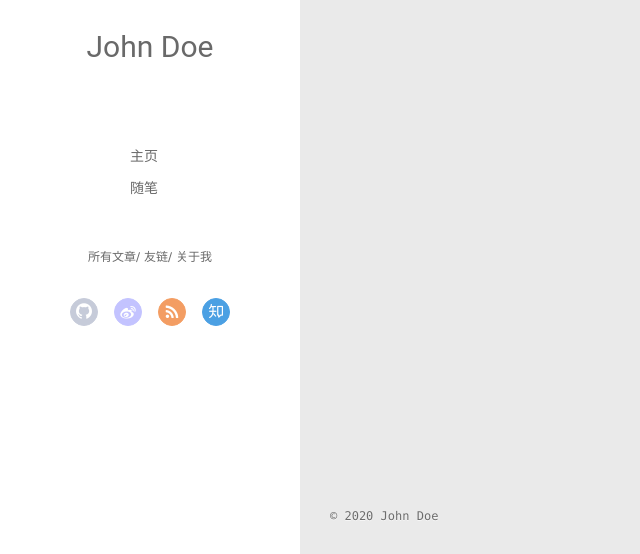
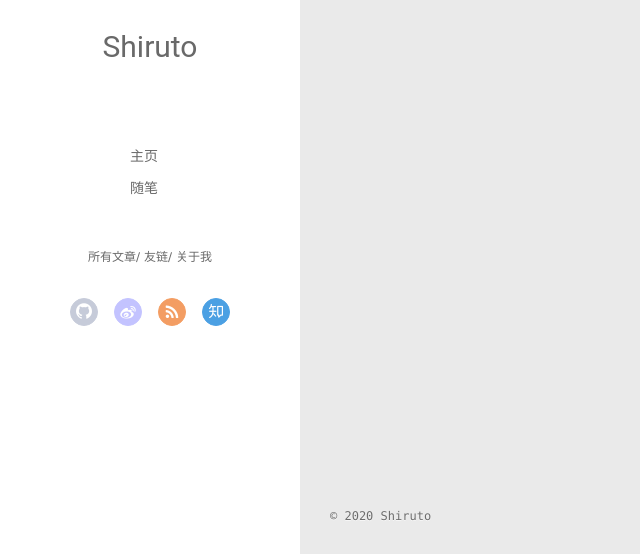
Before and after one commit to shiruto/shiruto.github.io, a plain HTML site: page archives/2020/06/index.html in a window 1280 px wide. Shown: the part 243-797 px from the top of the page, 0-640 px from the left. Drawn offline with Linux system fonts and the light colour scheme; no server answers.

Commit message:
Site updated: 2020-06-21 22:29:04

```diff
--- a/archives/2020/06/index.html
+++ b/archives/2020/06/index.html
@@ -6,17 +6,19 @@
   <meta name="renderer" content="webkit">
   <meta http-equiv="X-UA-Compatible" content="IE=edge" >
   <link rel="dns-prefetch" href="http://yoursite.com">
-  <title>Archives: 2020/6 | Hexo</title>
+  <title>Archives: 2020/6 | Shiruto</title>
   <meta name="viewport" content="width=device-width, initial-scale=1, maximum-scale=1">
-  <meta property="og:type" content="website">
-<meta property="og:title" content="Hexo">
+  <meta name="description" content="最是人间留不出，朱颜辞镜花辞树">
+<meta property="og:type" content="website">
+<meta property="og:title" content="Shiruto">
 <meta property="og:url" content="http://yoursite.com/archives/2020/06/index.html">
-<meta property="og:site_name" content="Hexo">
+<meta property="og:site_name" content="Shiruto">
+<meta property="og:description" content="最是人间留不出，朱颜辞镜花辞树">
 <meta property="og:locale" content="en_US">
-<meta property="article:author" content="John Doe">
+<meta property="article:author" content="Shiruto">
 <meta name="twitter:card" content="summary">
 
-    <link rel="alternative" href="/atom.xml" title="Hexo" type="application/atom+xml">
+    <link rel="alternative" href="/atom.xml" title="Shiruto" type="application/atom+xml">
 
 
     <link rel="icon" href="/favicon.png">
@@ -46,7 +48,7 @@
 			<img src="" class="js-avatar">
 		</a>
 		<hgroup>
-		  <h1 class="header-author"><a href="/">John Doe</a></h1>
+		  <h1 class="header-author"><a href="/">Shiruto</a></h1>
 		</hgroup>
 
 
@@ -104,7 +106,7 @@
 				<img src="" class="js-avatar">
 			</div>
 			<hgroup>
-			  <h1 class="header-author js-header-author">John Doe</h1>
+			  <h1 class="header-author js-header-author">Shiruto</h1>
 			</hgroup>
 
 
@@ -229,7 +231,7 @@
   <div class="outer">
     <div id="footer-info">
     	<div class="footer-left">
-    		&copy; 2020 John Doe
+    		&copy; 2020 Shiruto
     	</div>
       	<div class="footer-right">
       		<a href="http://hexo.io/" target="_blank">Hexo</a>  Theme <a href="https://github.com/litten/hexo-theme-yilia" target="_blank">Yilia</a> by Litten
```
Also changed, not shown: 2020/06/21/hello-world/index.html (+7 -7 lines), 2020/06/21/shiruto/index.html (+7 -7 lines), archives/2020/index.html (+11 -9 lines), archives/index.html (+11 -9 lines), assets/js/Meting.min.js (added, +1 -0 lines), index.html (+11 -9 lines), assets/css/APlayer.min.css (added), assets/js/APlayer.min.js (added).
